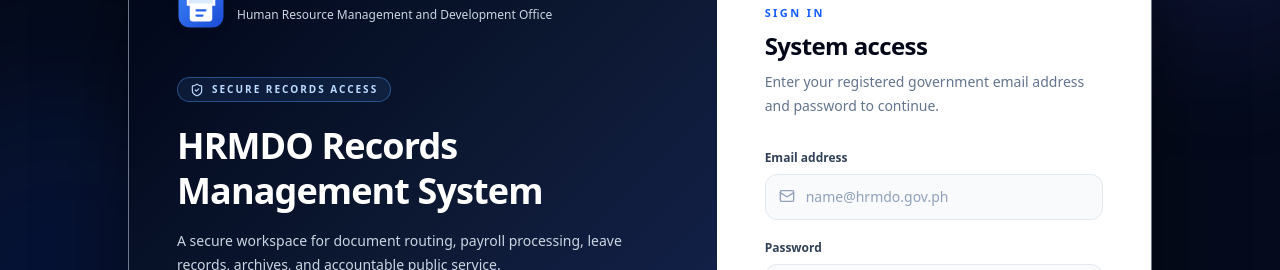
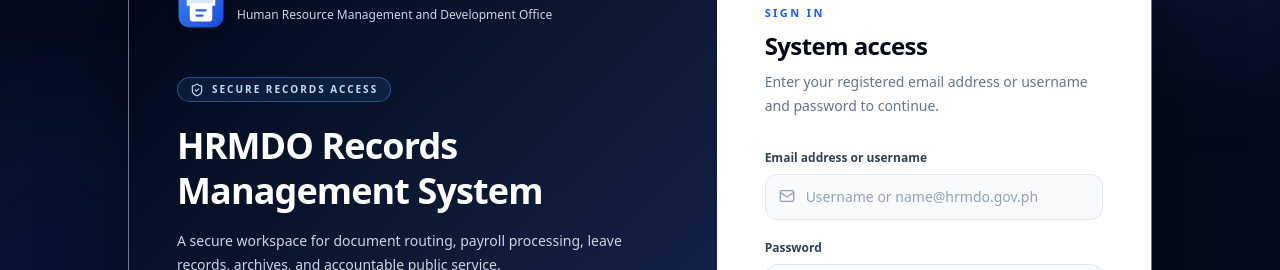
Before and after one commit to z0diax/super-duper-couscous, a React (Vite) app: page / in a window 1280 px wide. Shown: the part 178-448 px from the top of the page. Built offline with nearby package versions, Linux system fonts and the light colour scheme; no server answers.

Commit message:
Allow sign in by email or username

```diff
--- a/src/components/LoginPortal.tsx
+++ b/src/components/LoginPortal.tsx
@@ -5,7 +5,7 @@ import { BrandLogo } from './BrandLogo';
 
 export const LoginPortal: React.FC = () => {
   const { login } = useApp();
-  const [email, setEmail] = useState('');
+  const [identifier, setIdentifier] = useState('');
   const [password, setPassword] = useState('');
   const [error, setError] = useState('');
   const [isSubmitting, setIsSubmitting] = useState(false);
@@ -15,7 +15,7 @@ export const LoginPortal: React.FC = () => {
     setError('');
     setIsSubmitting(true);
     try {
-      await login(email, password);
+      await login(identifier, password);
     } catch (requestError) {
       setError(requestError instanceof Error ? requestError.message : 'Unable to sign in.');
     } finally {
@@ -55,14 +55,14 @@ export const LoginPortal: React.FC = () => {
           <div className="w-full">
             <p className="text-[11px] font-bold uppercase tracking-[0.22em] text-blue-600">Sign in</p>
             <h2 className="mt-2 text-2xl font-bold tracking-tight text-slate-950">System access</h2>
-            <p className="mt-2 text-sm leading-6 text-slate-500">Enter your registered government email address and password to continue.</p>
+            <p className="mt-2 text-sm leading-6 text-slate-500">Enter your registered email address or username and password to continue.</p>
 
             <form onSubmit={handleSubmit} className="mt-8 space-y-5">
               <label className="block">
-                <span className="mb-2 block text-xs font-semibold text-slate-700">Email address</span>
+                <span className="mb-2 block text-xs font-semibold text-slate-700">Email address or username</span>
                 <div className="relative">
                   <Mail className="pointer-events-none absolute left-3.5 top-3.5 h-4 w-4 text-slate-400" />
-                  <input value={email} onChange={event => setEmail(event.target.value)} type="email" autoComplete="username" required placeholder="name@hrmdo.gov.ph" className="w-full rounded-xl border border-slate-200 bg-slate-50 py-3 pl-10 pr-3 text-sm text-slate-900 outline-none transition placeholder:text-slate-400 focus:border-blue-500 focus:bg-white focus:ring-4 focus:ring-blue-100" />
+                  <input value={identifier} onChange={event => setIdentifier(event.target.value)} type="text" autoComplete="username" required placeholder="Username or name@hrmdo.gov.ph" className="w-full rounded-xl border border-slate-200 bg-slate-50 py-3 pl-10 pr-3 text-sm text-slate-900 outline-none transition placeholder:text-slate-400 focus:border-blue-500 focus:bg-white focus:ring-4 focus:ring-blue-100" />
                 </div>
               </label>
               <label className="block">
--- a/src/context/AppContext.tsx
+++ b/src/context/AppContext.tsx
@@ -75,8 +75,8 @@ function useApplication() {
     const warn = (e: BeforeUnloadEvent) => { if (busy.current) { e.preventDefault(); e.returnValue = ''; } };
     window.addEventListener('beforeunload', warn); return () => window.removeEventListener('beforeunload', warn);
   }, []);
-  const login = async (email: string, password: string) => {
-    const user = await authenticate(email, password); sessionGeneration.current++; revision.current = -1; setState(emptyState); setDatabaseReady(false); setDatabaseError(null); setCurrentUser(user);
+  const login = async (identifier: string, password: string) => {
+    const user = await authenticate(identifier, password); sessionGeneration.current++; revision.current = -1; setState(emptyState); setDatabaseReady(false); setDatabaseError(null); setCurrentUser(user);
   };
   const logout = async () => {
     if (busy.current) return;
--- a/src/services/authApi.ts
+++ b/src/services/authApi.ts
@@ -1,8 +1,8 @@
 import { request } from './http';
 import type { UserAccount } from '../types';
 export async function getSession(): Promise<UserAccount | null> { return (await request('auth.php')).user; }
-export async function login(email: string, password: string): Promise<UserAccount> {
+export async function login(identifier: string, password: string): Promise<UserAccount> {
   await getSession();
-  return (await request('auth.php', { method: 'POST', body: JSON.stringify({ email, password }) })).user;
+  return (await request('auth.php', { method: 'POST', body: JSON.stringify({ identifier, password }) })).user;
 }
 export async function logout(): Promise<void> { await request('auth.php', { method: 'DELETE' }); }
```
Also changed, not shown: 2 other files (tests, documents, lock files or other folders).
